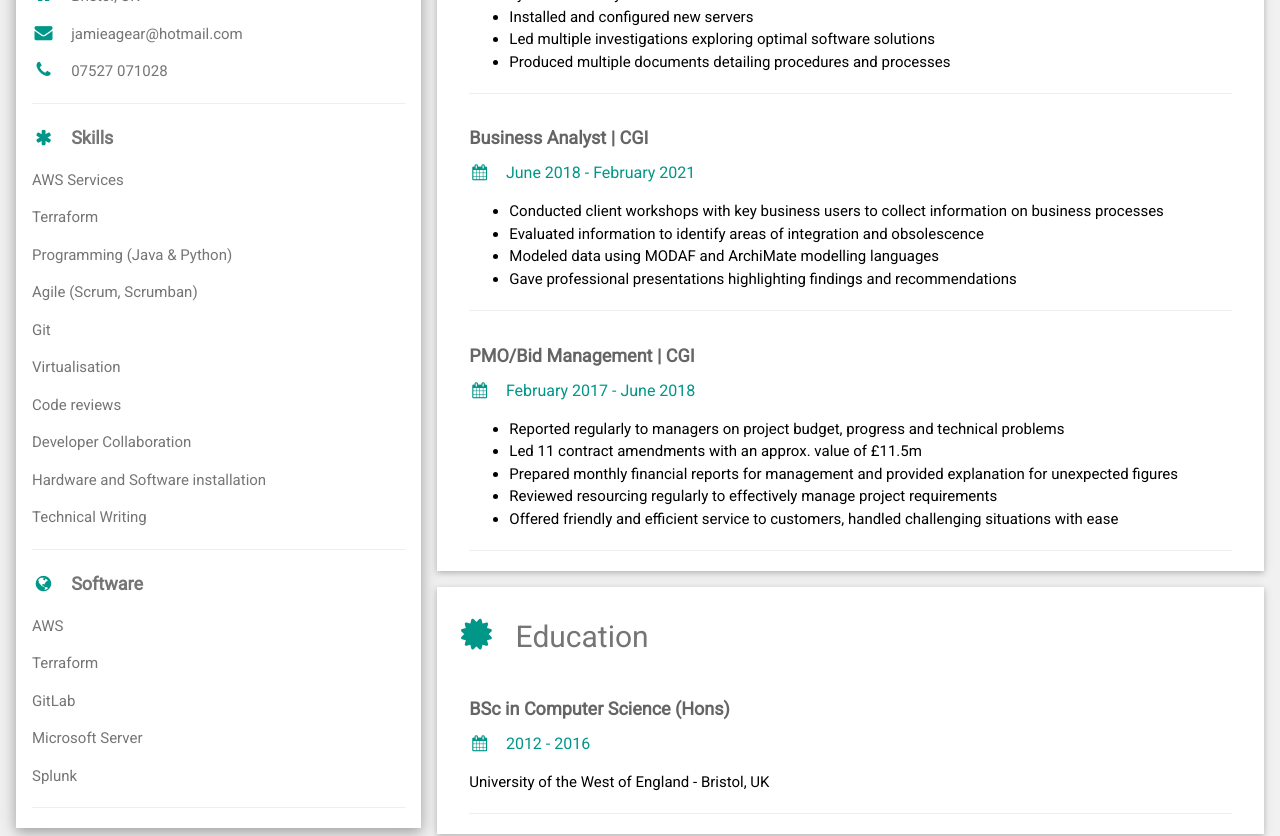
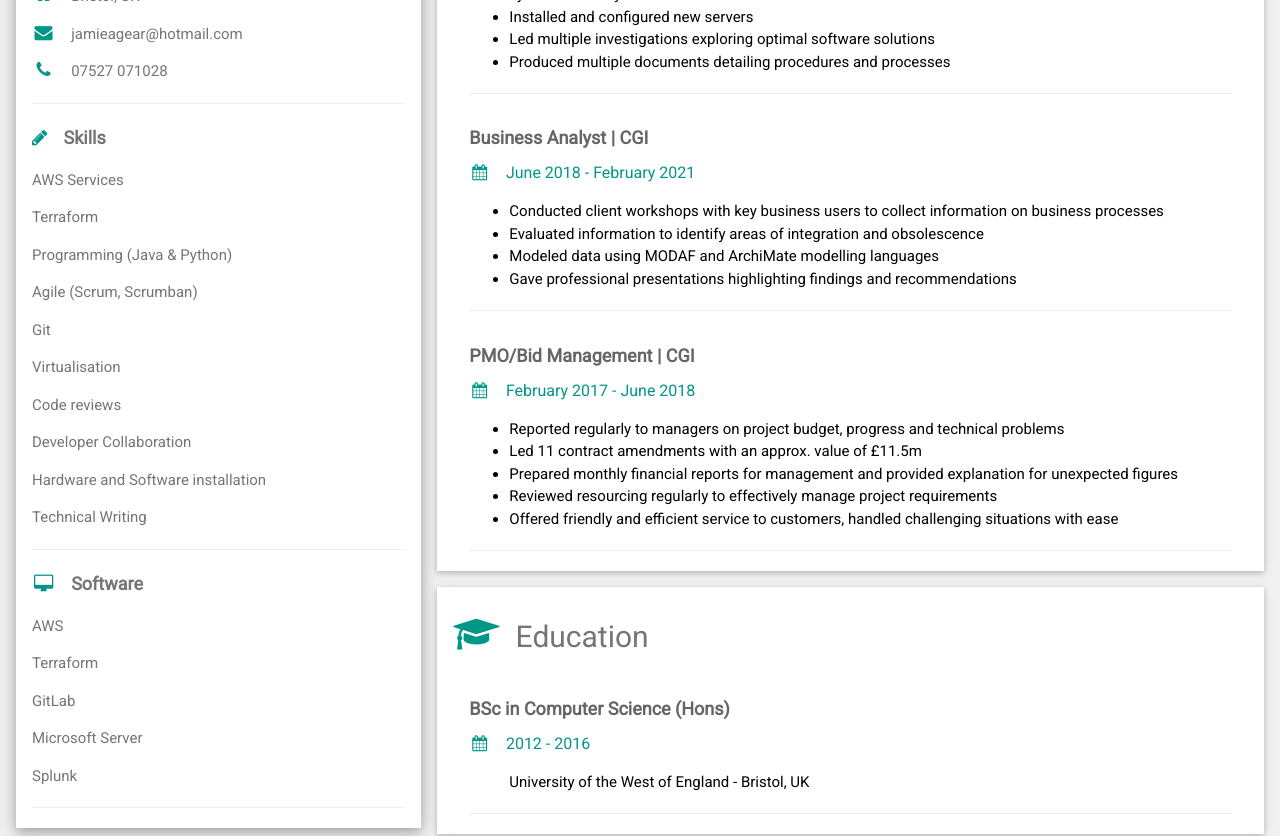
Before and after one commit to JimmaJamJamie/curriculum-vitae-website, a plain HTML site: page content/index.html in a window 1280 px wide. Shown: the part 580-1416 px from the top of the page. Drawn offline with Linux system fonts and the light colour scheme.

Commit message:
Changed 'skills' and 'software' icons

```diff
--- a/content/index.html
+++ b/content/index.html
@@ -39,7 +39,7 @@ html,body,h1,h2,h3,h4,h5,h6 {font-family: "Roboto", sans-serif}
           <p><i class="fa fa-phone fa-fw w3-margin-right w3-large w3-text-teal"></i>07527 071028</p>
           <hr>
 
-          <p class="w3-large"><b><i class="fa fa-asterisk fa-fw w3-margin-right w3-text-teal"></i>Skills</b></p>
+          <p class="w3-large"><b><i class="fa fa-pencil fas-fw w3-margin-right w3-text-teal"></i>Skills</b></p>
           <p>AWS Services</p>
           <p>Terraform</p>
           <p>Programming (Java & Python)</p>
@@ -52,7 +52,7 @@ html,body,h1,h2,h3,h4,h5,h6 {font-family: "Roboto", sans-serif}
           <p>Technical Writing</p>
           <hr>
 
-          <p class="w3-large w3-text-theme"><b><i class="fa fa-globe fa-fw w3-margin-right w3-text-teal"></i>Software</b></p>
+          <p class="w3-large w3-text-theme"><b><i class="fa fa-desktop fa-fw w3-margin-right w3-text-teal"></i>Software</b></p>
           <p>AWS</p>
           <p>Terraform</p>
           <p>GitLab</p>
@@ -121,11 +121,13 @@ html,body,h1,h2,h3,h4,h5,h6 {font-family: "Roboto", sans-serif}
       </div>
 
       <div class="w3-container w3-card w3-white">
-        <h2 class="w3-text-grey w3-padding-16"><i class="fa fa-certificate fa-fw w3-margin-right w3-xxlarge w3-text-teal"></i>Education</h2>
+        <h2 class="w3-text-grey w3-padding-16"><i class="fa fa-graduation-cap fa-fw w3-margin-right w3-xxlarge w3-text-teal"></i>Education</h2>
         <div class="w3-container">
           <h5 class="w3-opacity"><b>BSc in Computer Science (Hons)</b></h5>
           <h6 class="w3-text-teal"><i class="fa fa-calendar fa-fw w3-margin-right"></i>2012 - 2016</h6>
-          <p>University of the West of England - Bristol, UK</p>
+          <ul>
+            <p>University of the West of England - Bristol, UK</p>
+          </ul>
           <hr>
         </div>
       </div>
```
Also changed, not shown: content/108641411-f9374f00-7496-11eb-82a7-0fa2a9cc5f93.png (added).
